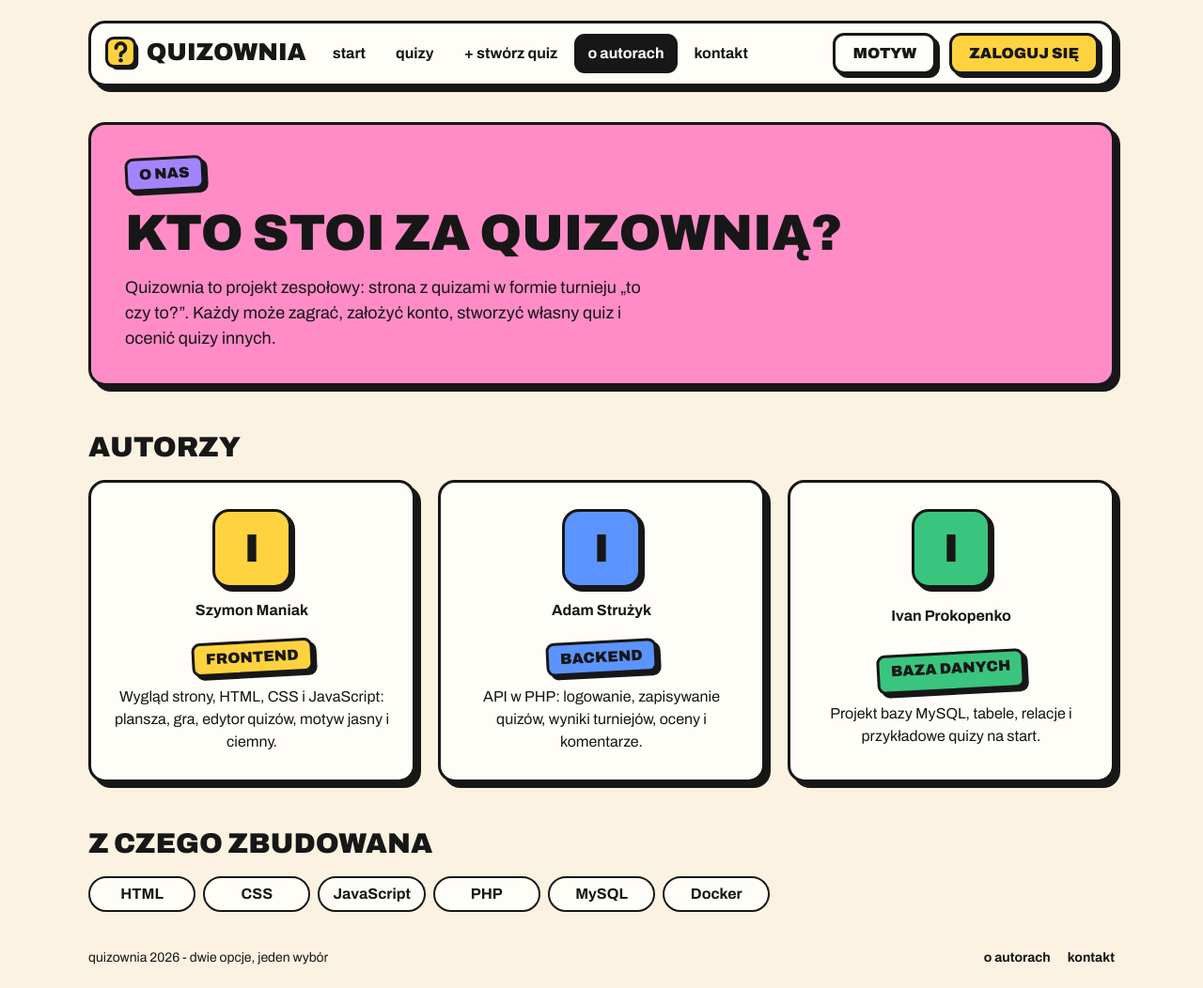
After one commit to 6mango7/quiz-projekt, a PHP site: page /authors.php in a window 1280 px wide. The commit adds this page. Shown: the whole page at 94% size. Run offline with PHP 8.4, Linux system fonts and the light colour scheme.

Commit message:
Dodanie kolejnych stron

```diff
--- /dev/null
+++ b/frontend/authors.php
@@ -0,0 +1,50 @@
+<?php
+    $title = 'o autorach';
+    $page = 'authors.php';
+    include 'includes/header.php';
+?>
+        <section class="card" id="about">
+            <span class="sticker color-7">o nas</span>
+            <h1>Kto stoi za quizownią?</h1>
+            <p>
+                Quizownia to projekt zespołowy: strona z quizami w formie turnieju „to czy to?”.
+                Każdy może zagrać, założyć konto, stworzyć własny quiz i ocenić quizy innych.
+            </p>
+        </section>
+        <section>
+            <h2>autorzy</h2>
+            <ul id="authors">
+                <li class="card author">
+                    <span class="avatar color-1">I</span>
+                    <h3>Szymon Maniak</h3>
+                    <span class="sticker color-1">frontend</span>
+                    <p>Wygląd strony, HTML, CSS i JavaScript: plansza, gra, edytor quizów, motyw jasny i ciemny.</p>
+                </li>
+                <li class="card author">
+                    <span class="avatar color-2">I</span>
+                    <h3>Adam Strużyk</h3>
+                    <span class="sticker color-2">backend</span>
+                    <p>API w PHP: logowanie, zapisywanie quizów, wyniki turniejów, oceny i komentarze.</p>
+                </li>
+                <li class="card author">
+                    <span class="avatar color-4">I</span>
+                    <h3>Ivan Prokopenko</h3>
+                    <span class="sticker color-4">baza danych</span>
+                    <p>Projekt bazy MySQL, tabele, relacje i przykładowe quizy na start.</p>
+                </li>
+            </ul>
+        </section>
+        <section>
+            <h2>z czego zbudowana</h2>
+            <ul id="chips">
+                <li>HTML</li>
+                <li>CSS</li>
+                <li>JavaScript</li>
+                <li>PHP</li>
+                <li>MySQL</li>
+                <li>Docker</li>
+            </ul>
+        </section>
+<?php include 'includes/footer.php'; ?>
+</body>
+</html>
--- a/frontend/css/style.css
+++ b/frontend/css/style.css
@@ -587,6 +587,116 @@ h3{
     height: 32px;
 }
 
+/* o autorach */
+#about{
+    display: grid;
+    justify-items: start;
+    gap: 18px;
+    padding: 34px 36px;
+    background-color: #ff8cc6;
+    color: #171717;
+}
+
+#about h1{
+    font-size: 54px;
+}
+
+#about p{
+    max-width: 560px;
+    font-size: 18px;
+}
+
+#authors{
+    display: grid;
+    grid-template-columns: repeat(auto-fit, minmax(240px, 1fr));
+    gap: 24px;
+    margin: 20px 0 0;
+    padding: 0;
+    list-style: none;
+}
+
+.author{
+    display: grid;
+    justify-items: center;
+    gap: 12px;
+    padding: 28px 22px;
+    text-align: center;
+}
+
+.avatar{
+    display: grid;
+    place-items: center;
+    width: 84px;
+    height: 84px;
+    border: 3px solid #171717;
+    border-radius: 18px;
+    color: #171717;
+    font-size: 42px;
+    font-weight: 900;
+    box-shadow: 4px 4px 0 #171717;
+}
+
+#chips{
+    display: grid;
+    grid-template-columns: repeat(auto-fill, minmax(110px, 1fr));
+    gap: 8px;
+    margin: 20px 0 0;
+    padding: 0;
+    list-style: none;
+}
+
+#chips li{
+    padding: 5px 14px;
+    border: 2px solid #171717;
+    border-radius: 20px;
+    background-color: #fffdf8;
+    font-weight: bold;
+    text-align: center;
+}
+
+/* kontakt */
+#contact-columns{
+    display: grid;
+    grid-template-columns: 3fr 2fr;
+    align-items: start;
+    gap: 28px;
+}
+
+.card-header{
+    padding: 12px 20px;
+    border-bottom: 3px solid #171717;
+    border-radius: 15px 15px 0 0;
+    color: #171717;
+    font-size: 24px;
+}
+
+#contact{
+    display: grid;
+    gap: 16px;
+    padding: 22px;
+}
+
+#contact-info{
+    display: grid;
+    gap: 16px;
+    padding: 22px;
+}
+
+#contact-info ul{
+    display: grid;
+    gap: 10px;
+    margin: 0;
+    padding: 0;
+    list-style: none;
+}
+
+.info-label{
+    display: block;
+    font-size: 12px;
+    font-weight: bold;
+    text-transform: uppercase;
+}
+
 /* kolory */
 .yellow{
     background-color: #ffd23f;
@@ -653,6 +763,18 @@ h3{
 .dark .red{
     background-color: #ff5c4d;
     color: #171717;
+}
+
+.dark .avatar, .dark .card-header, .dark #chips li{
+    border-color: #f4efe3;
+}
+
+.dark .avatar{
+    box-shadow: 4px 4px 0 #f4efe3;
+}
+
+.dark #chips li{
+    background-color: #22224a;
 }
 
 /* tablet i telefon */
@@ -728,6 +850,18 @@ h3{
         right: 16px;
         width: auto;
     }
+
+    #about{
+        padding: 24px;
+    }
+
+    #about h1{
+        font-size: 38px;
+    }
+
+    #contact-columns{
+        grid-template-columns: 1fr;
+    }
 }
 
 /* telefon */
--- a/frontend/editor.php
+++ b/frontend/editor.php
@@ -22,7 +22,7 @@
                     </select>
                 </label>
                 <div id="options">
-                    <h3>opcje <b class="badge" id="options-info"></b></h3>
+                    <h3>opcje <span class="badge" id="options-info"></span></h3>
                     <ol id="option-list"></ol>
                     <div id="add-option">
                         <input class="field" type="text" id="new-option" maxlength="60" placeholder="nazwa nowej opcji, np. margherita">
--- /dev/null
+++ b/frontend/js/contact.js
@@ -0,0 +1,2 @@
+function sendMessage(){
+}
--- a/frontend/quizzes.php
+++ b/frontend/quizzes.php
@@ -6,7 +6,7 @@
         <section>
             <div class="section-top">
                 <h1>wszystkie quizy</h1>
-                <b class="badge" id="counter"></b>
+                <span class="badge" id="counter"></span>
             </div>
             <form id="filters" method="get" action="quizzes.php">
                 <input class="field" type="text" name="search" id="search" placeholder="szukaj quizu...">
```
Also changed, not shown: frontend/contact.php (added, +52 -0 lines), frontend/index.php (+4 -4 lines).
